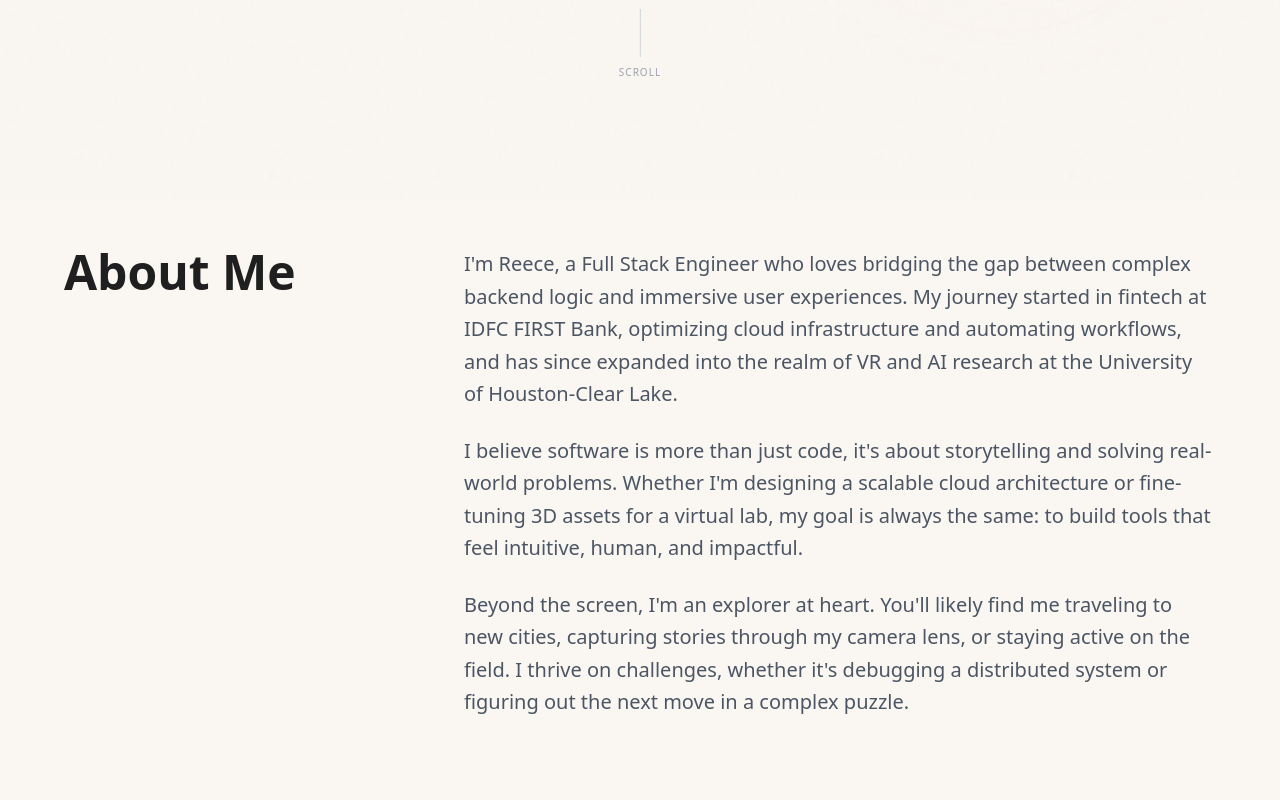
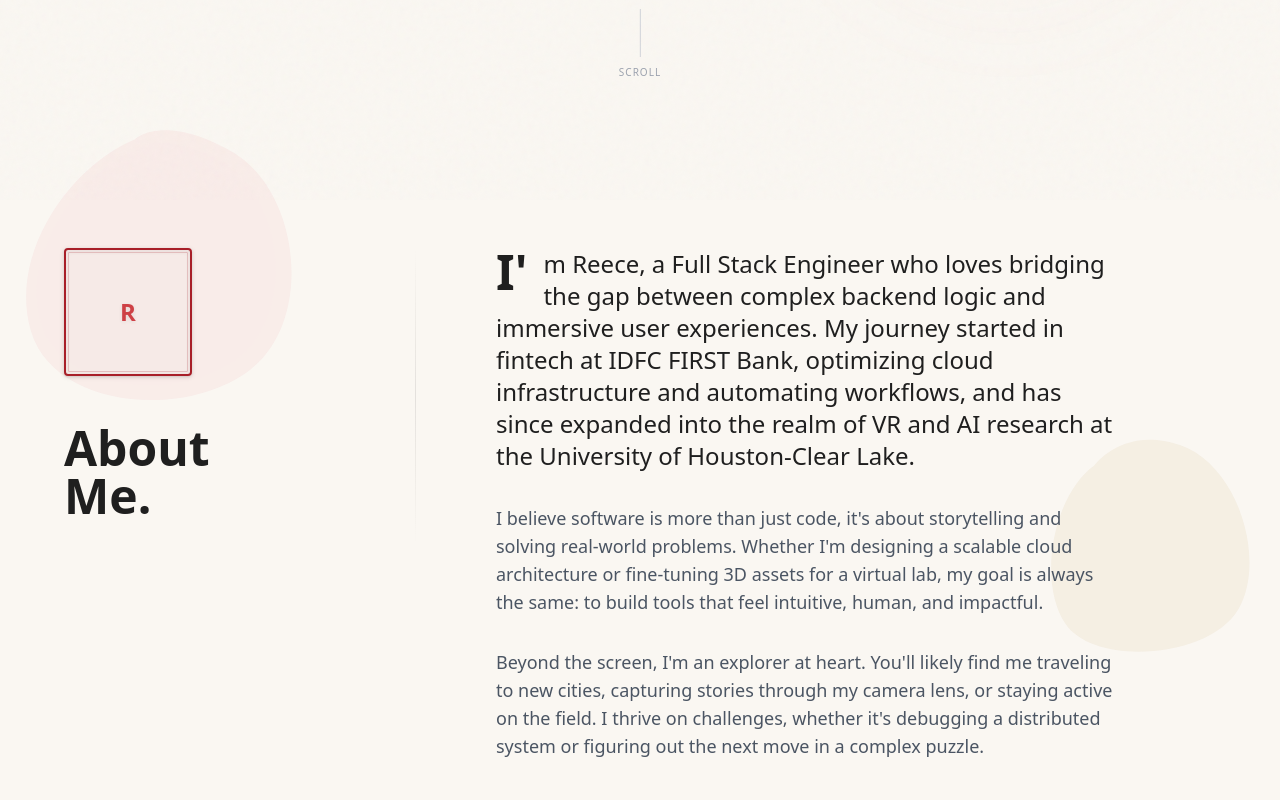
Before and after one commit to reecert/Portfolio, a Next.js app: page / in a window 1280 px wide. Shown: the part 600-1400 px from the top of the page. Built offline with nearby package versions, Linux system fonts and the light colour scheme.

Commit message:
changes to about section

```diff
--- a/components/sections/About.tsx
+++ b/components/sections/About.tsx
@@ -2,26 +2,45 @@
 
 import { motion } from "framer-motion";
 import { portfolioData } from "@/data/content";
+import { HankoBadge } from "@/components/ui/HankoBadge";
+import { InkSpot } from "@/components/ui/InkSpot";
+import { cn } from "@/lib/utils";
 
 export function About() {
     return (
-        <section id="about" className="relative py-24 md:py-32 overflow-hidden">
+        <section id="about" className="relative py-24 md:py-32 overflow-hidden bg-paper">
+            {/* Background Decoration */}
+            <InkSpot variant={1} color="sakura" className="-top-10 -left-10 w-64 h-64 md:w-96 md:h-96" opacity={0.15} />
+            <InkSpot variant={2} color="gold" className="top-1/3 right-0 w-48 h-48 md:w-72 md:h-72" opacity={0.1} />
+
             <div className="container-custom relative z-10 grid grid-cols-1 md:grid-cols-12 gap-12 items-start">
-                {/* Title Column */}
-                <div className="lg:col-span-4">
+                {/* Title Column with Vertical Line */}
+                <div className="md:col-span-3 lg:col-span-4 flex flex-col items-center md:items-start relative">
+                    <div className="hidden md:block absolute right-0 top-0 bottom-0 w-[1px] bg-gradient-to-b from-transparent via-ink/10 to-transparent" />
+
+                    <motion.div
+                        initial={{ opacity: 0, scale: 0.8 }}
+                        whileInView={{ opacity: 1, scale: 1 }}
+                        viewport={{ once: true }}
+                        transition={{ duration: 0.8 }}
+                        className="mb-6 md:mb-12 relative"
+                    >
+                        <HankoBadge className="w-24 h-24 md:w-32 md:h-32 text-red-700/80 drop-shadow-sm" />
+                    </motion.div>
+
                     <motion.h2
                         initial={{ opacity: 0, x: -20 }}
                         whileInView={{ opacity: 1, x: 0 }}
                         viewport={{ once: true }}
                         transition={{ duration: 0.6 }}
-                        className="font-serif text-3xl md:text-4xl lg:text-5xl font-bold text-ink mb-6"
+                        className="font-serif text-3xl md:text-4xl lg:text-5xl font-bold text-ink mb-6 text-center md:text-left"
                     >
-                        About Me
+                        About<br />Me.
                     </motion.h2>
                 </div>
 
-                {/* Content Column */}
-                <div className="lg:col-span-8 space-y-6">
+                {/* Content Column - Magazine Style */}
+                <div className="md:col-span-9 lg:col-span-7 space-y-8 md:pl-8">
                     {portfolioData.about.description.map((paragraph, index) => (
                         <motion.p
                             key={index}
@@ -29,20 +48,24 @@ export function About() {
                             whileInView={{ opacity: 1, y: 0 }}
                             viewport={{ once: true }}
                             transition={{ duration: 0.6, delay: index * 0.1 }}
-                            className="text-lg md:text-xl leading-relaxed text-gray-600 font-light"
+                            className={cn(
+                                "leading-relaxed text-gray-600 font-light",
+                                index === 0
+                                    ? "text-lg md:text-2xl font-serif text-ink first-letter:float-left first-letter:text-5xl first-letter:pr-4 first-letter:font-bold first-letter:text-sakura-dark"
+                                    : "text-base md:text-lg"
+                            )}
                         >
                             {paragraph}
                         </motion.p>
                     ))}
 
                     <motion.div
-                        initial={{ opacity: 0 }}
-                        whileInView={{ opacity: 1 }}
+                        initial={{ width: 0 }}
+                        whileInView={{ width: "100px" }}
                         viewport={{ once: true }}
-                        transition={{ duration: 0.6, delay: 0.4 }}
-                        className="pt-8"
-                    >
-                    </motion.div>
+                        transition={{ duration: 1, delay: 0.6 }}
+                        className="h-[1px] bg-gold mt-12 bg-opacity-50"
+                    />
                 </div>
             </div>
         </section>
--- /dev/null
+++ b/components/ui/InkSpot.tsx
@@ -0,0 +1,43 @@
+"use client";
+
+import { motion } from "framer-motion";
+import { cn } from "@/lib/utils";
+
+interface InkSpotProps {
+    className?: string;
+    variant?: 1 | 2 | 3;
+    color?: "sakura" | "ink" | "gold";
+    opacity?: number;
+}
+
+export function InkSpot({ className, variant = 1, color = "sakura", opacity = 0.1 }: InkSpotProps) {
+    const colorClass = {
+        sakura: "text-sakura",
+        ink: "text-ink",
+        gold: "text-gold",
+    }[color];
+
+    const paths = {
+        1: "M45.5 15.5C28.5 22.5 12.5 45.5 18.5 65.5C24.5 85.5 58.5 88.5 75.5 75.5C92.5 62.5 88.5 28.5 70.5 18.5C52.5 8.5 45.5 15.5 45.5 15.5Z",
+        2: "M35.5 25.5C21.5 35.5 15.5 65.5 25.5 80.5C35.5 95.5 75.5 92.5 85.5 75.5C95.5 58.5 85.5 25.5 65.5 18.5C45.5 11.5 35.5 25.5 35.5 25.5Z",
+        3: "M55.5 20.5C38.5 25.5 25.5 50.5 28.5 70.5C31.5 90.5 65.5 95.5 80.5 80.5C95.5 65.5 88.5 30.5 70.5 22.5C52.5 14.5 55.5 20.5 55.5 20.5Z"
+    };
+
+    return (
+        <motion.svg
+            viewBox="0 0 100 100"
+            fill="currentColor"
+            xmlns="http://www.w3.org/2000/svg"
+            className={cn("absolute pointer-events-none mix-blend-multiply", colorClass, className)}
+            style={{ opacity }}
+            initial={{ scale: 0.8, opacity: 0 }}
+            whileInView={{ scale: 1, opacity: opacity }}
+            viewport={{ once: true }}
+            transition={{ duration: 1.5, ease: "easeOut" }}
+        >
+            <path d={paths[variant]} />
+            {/* Adding a second overlapping layer for watercolor density effect */}
+            <path d={paths[variant]} className="opacity-50" transform="scale(0.9) translate(5,5)" />
+        </motion.svg>
+    );
+}
```
